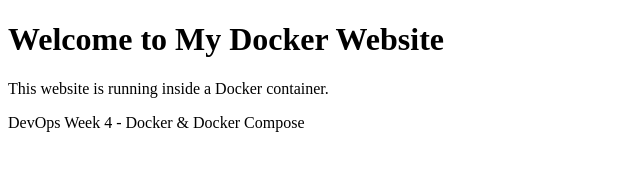
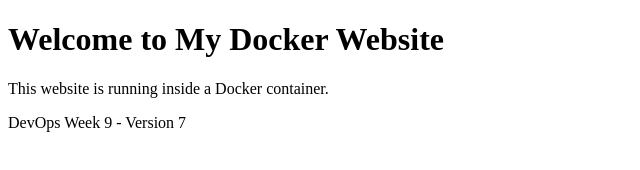
Before and after one commit to bk5342397-aman/docker-week4-devops, a plain HTML site: page index.html in a window 1280 px wide. Shown: the whole page, without its empty margins (0-640 px from the left). Drawn offline with Linux system fonts and the light colour scheme.

Commit message:
Release version 7 for rolling deployment

```diff
--- a/index.html
+++ b/index.html
@@ -6,6 +6,6 @@
 <body>
     <h1>Welcome to My Docker Website</h1>
     <p>This website is running inside a Docker container.</p>
-    <p>DevOps Week 4 - Docker & Docker Compose</p>
+    <p>DevOps Week 9 - Version 7</p>
 </body>
 </html>
```
